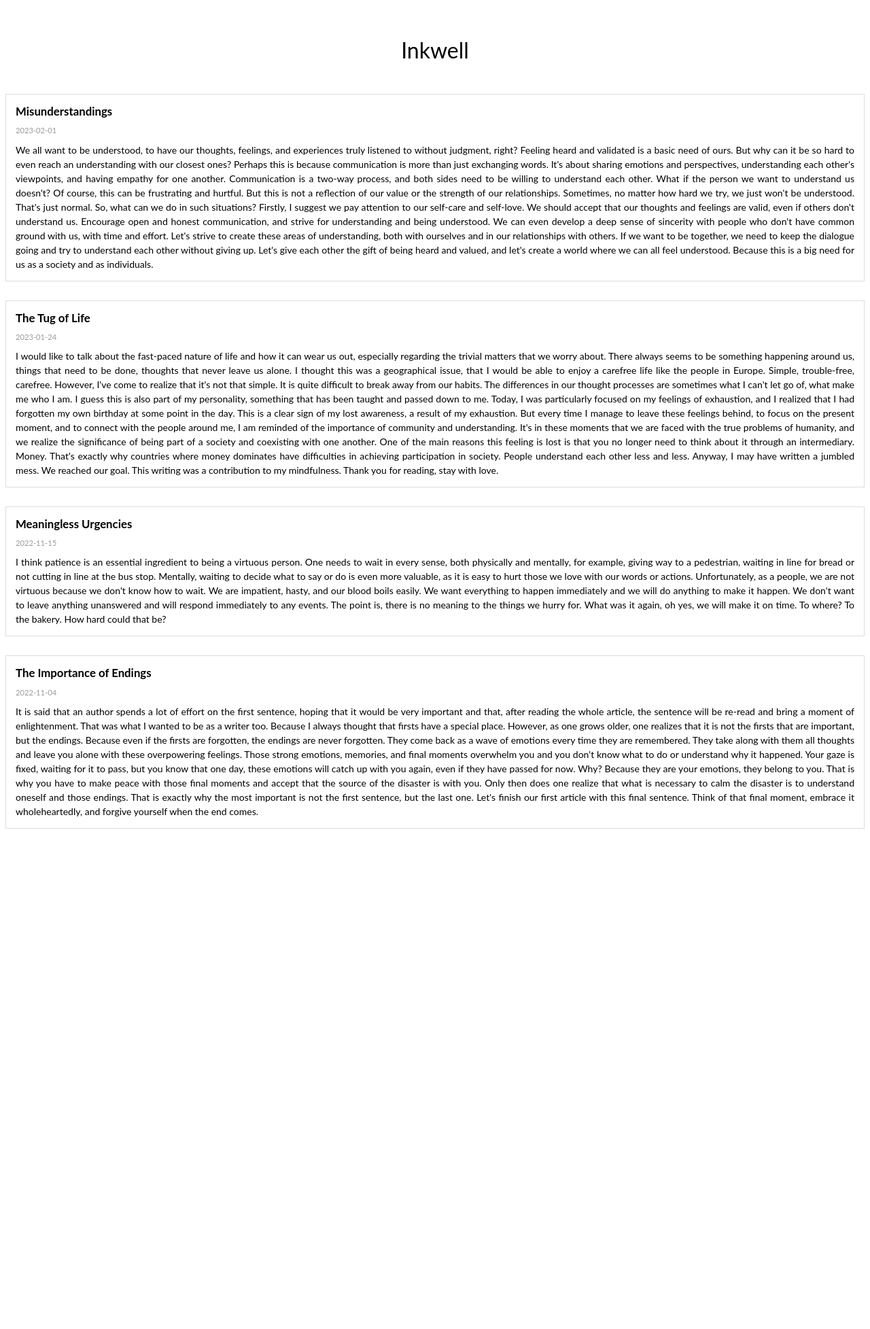
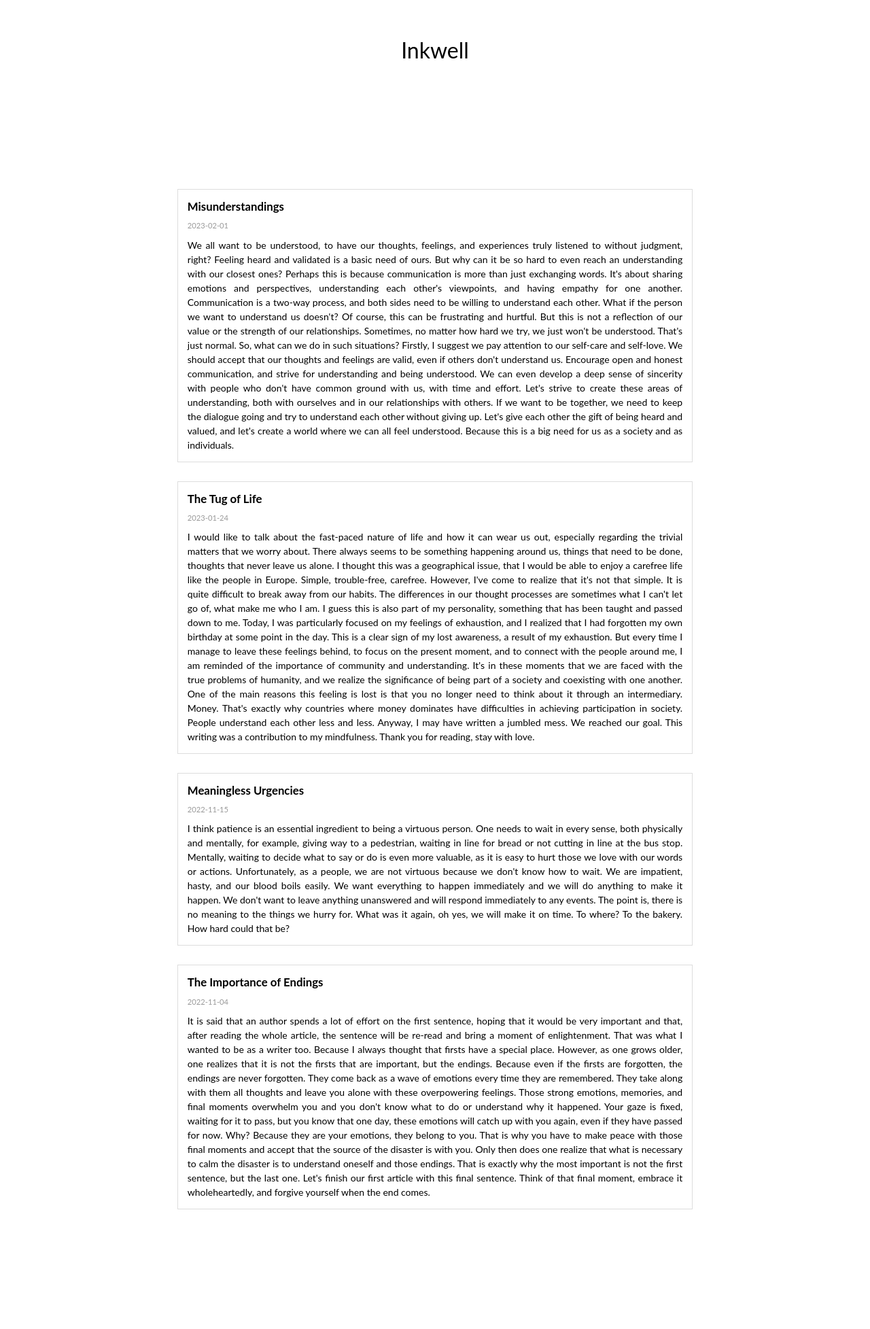
Before and after one commit to gurayozgur/gurayozgur.github.io, a Jekyll site: the page inkwell.html, which Jekyll copies as it is, in a window 1280 px wide. Shown: the whole page at 68% size. Built offline with Jekyll 4.4.1, drawn with Linux system fonts in a browser that asks for light colours; before the commit the page ends 1255 px from its top, so only the background shows below that.

Commit message:
Update inkwell.html

```diff
--- a/inkwell.html
+++ b/inkwell.html
@@ -16,7 +16,11 @@
 /**************/
 /* BASE RULES */
 /**************/
-    .container {
+  body {
+  padding: 0 10%;
+}
+
+  .container {
     width: 60%;
     margin: 0 auto;
     padding: 10em;
```
